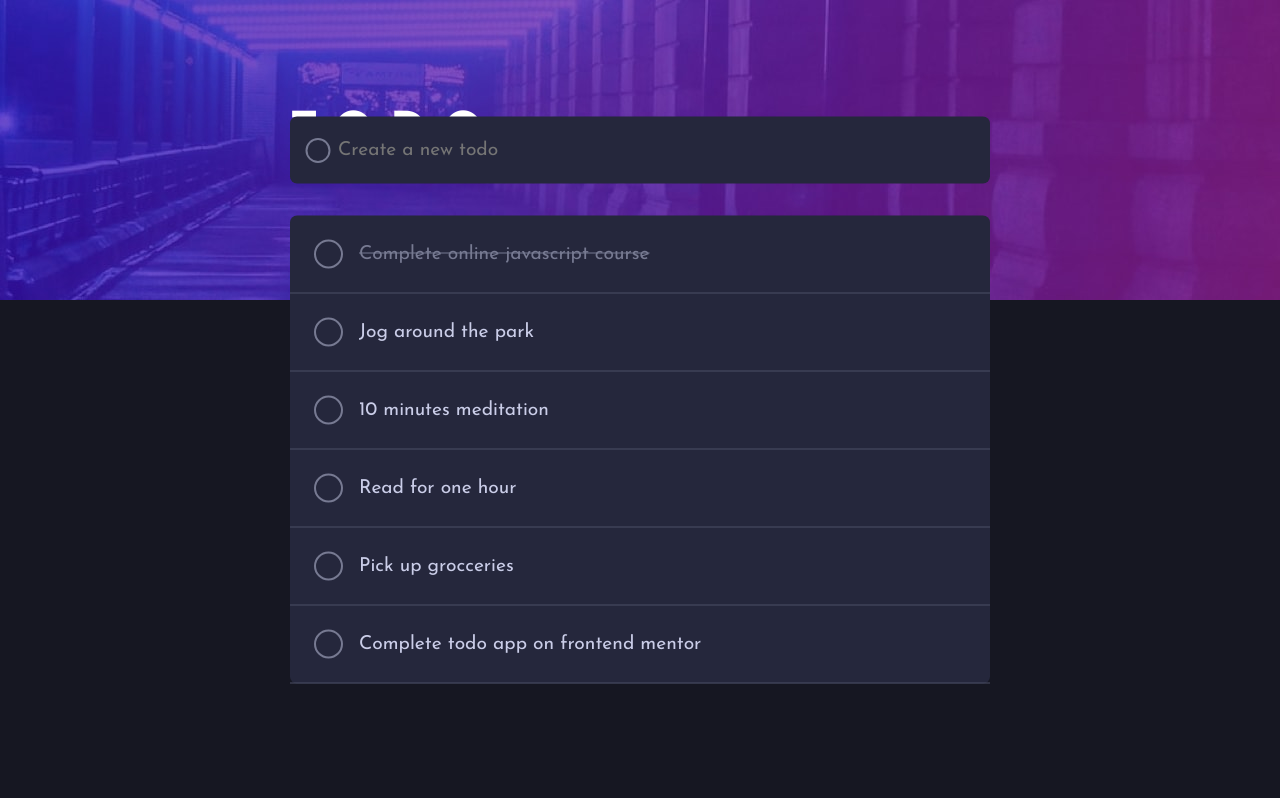
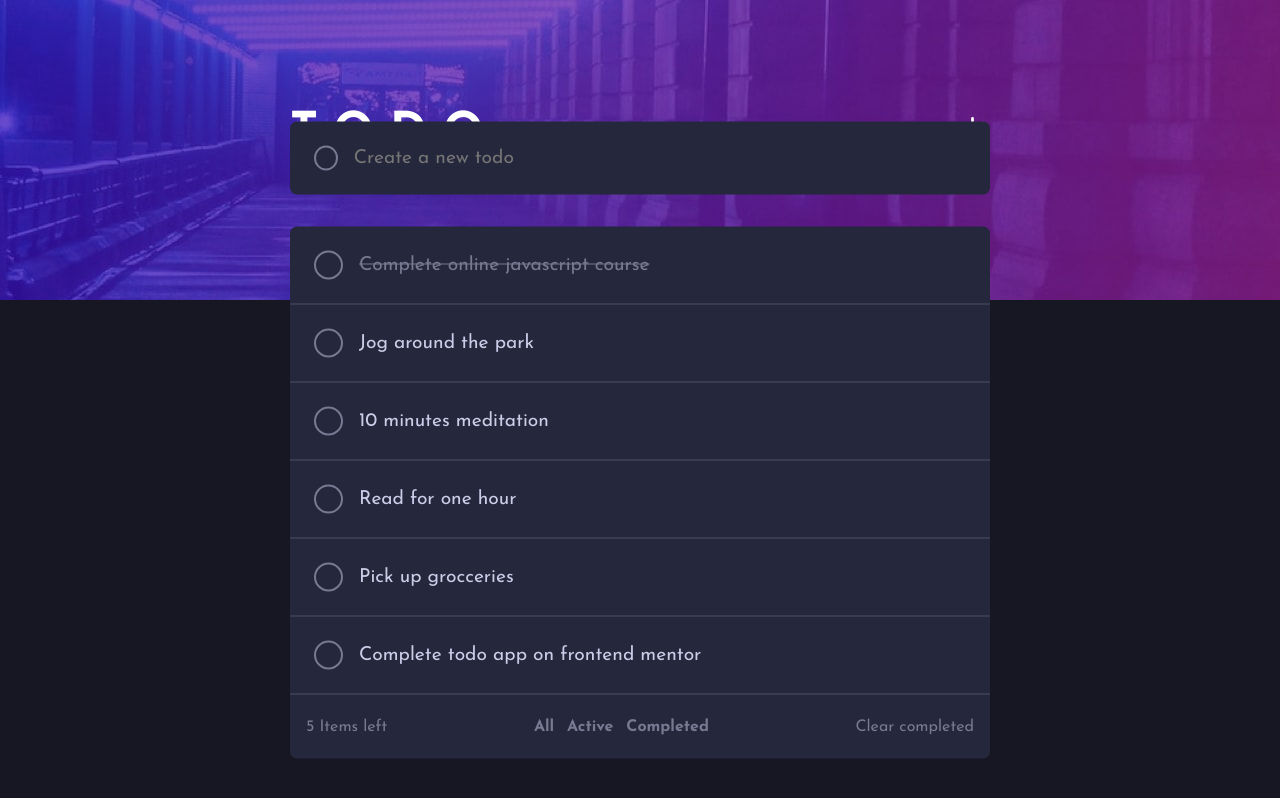
Before and after one commit to alishirani1384/Todo-app, a React (Vite) app: page / in a window 1280 px wide. Built offline with nearby package versions, Linux system fonts and the light colour scheme.

Commit message:
fixed input and todo list

```diff
--- a/src/App.css
+++ b/src/App.css
@@ -62,7 +62,7 @@ header .container img{
   display: flex;
   flex-direction: column;
   gap: 2rem;
-  top: 50%;
+  top: 55%;
   left: 50%;
   transform: translate(-50%,-50%);
 }
@@ -70,16 +70,20 @@ header .container img{
   max-width: 700px;
   width: 100%;
   position: relative;
+  display: flex;
+  align-items: center;
+  gap: 1rem;
+  background-color: var(--Very-Dark-Desaturated-Blue);
+  padding: 1.5rem;
+  border-radius: 7px;
 }
 .todo-input input{
   width: 100%;
-  padding: 1.5rem;
-  padding-left: 3rem;
-  border-radius: 7px;
   border: none;
   font-size: 1.2rem;
   background-color: var(--Very-Dark-Desaturated-Blue);
   color: white;
+  display: flex;
 }
 .todo-input input:focus{
   outline: none;
@@ -87,13 +91,12 @@ header .container img{
 .todo-input .mark{
   border: 2px solid var(--Dark-Grayish-Blue);
   display: block;
-  position: absolute;
-  top: 50%;
-  left: 4%;
-  transform: translate(-50%,-50%);
   border-radius: 50%;
   width: 25px;
   height: 25px;
+}
+.App[data-theme="light"] .todo-input{
+  background-color: white;
 }
 .App[data-theme="light"] input{
   background-color: white;
@@ -104,6 +107,9 @@ header .container img{
   display: flex;
   flex-direction: column;
   border-radius: 7px;
+}
+.App[data-theme="light"] .todo-list{
+  background-color: white;
 }
 .todo{
   padding: 1.5rem;
@@ -128,6 +134,24 @@ header .container img{
   color: var(--Dark-Grayish-Blue);
   transition: all .3s;
 }
+.footer{
+  display: flex;
+  align-items: center;
+  padding: 1.5rem 1rem;
+  justify-content: space-between;
+}
+.footer p{
+  color: var(--Dark-Grayish-Blue);
+  cursor: pointer;
+}
+.footer .status{
+  display: flex;
+  align-items: center;
+  gap: .8rem;
+}
+.footer .status p{
+  font-weight: 700;
+}
 @media screen and (max-width:700px) {
   header{
     height: 200px;
@@ -149,7 +173,7 @@ header .container img{
     width: 30px;
   }
   .todos{
-    top: 40%;
+    top: 45%;
     padding: 0 1rem;
   }
 }
--- a/src/components/TodoList.jsx
+++ b/src/components/TodoList.jsx
@@ -34,7 +34,16 @@ function TodoList() {
               todos.map(todo => {
                   return <Todo text={todo.txt} completed={todo.completed} />
               })
-         }
+          }
+          <div className="footer">
+              <p className="lenght">{todos.filter(todo => todo.completed == false).length} Items left</p>
+              <div className="status">
+                  <p>All</p>
+                  <p>Active</p>
+                  <p>Completed</p>
+              </div>
+              <p className="clear">Clear completed</p>
+          </div>
     </div>
     )
 
```
